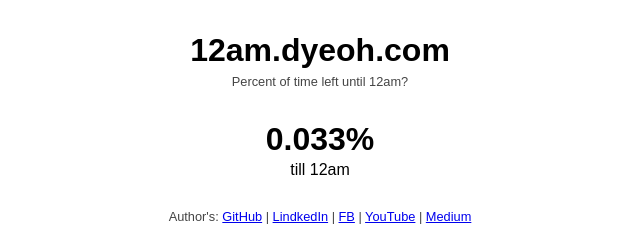
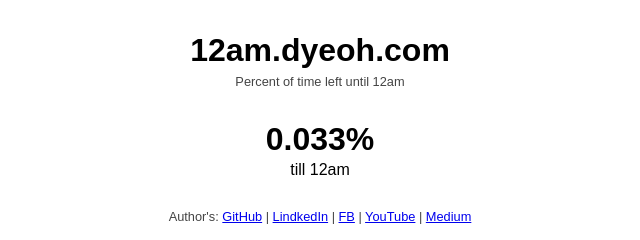
Before and after one commit to desmondyeoh/12am, a plain HTML site: page index.html in a window 1280 px wide. Shown: the full height of the page, 320-960 px from the left. Drawn offline with nearby package versions, Linux system fonts and the light colour scheme; a web font is replaced by a local one.

Commit message:
Update index.html

```diff
--- a/index.html
+++ b/index.html
@@ -38,7 +38,7 @@
     <header>
         <h1 class="websiteheader">12am.dyeoh.com</h1>
         <p class="desc">
-            Percent of time left until 12am?
+            Percent of time left until 12am
         </p>
     </header>
     <main>
```
